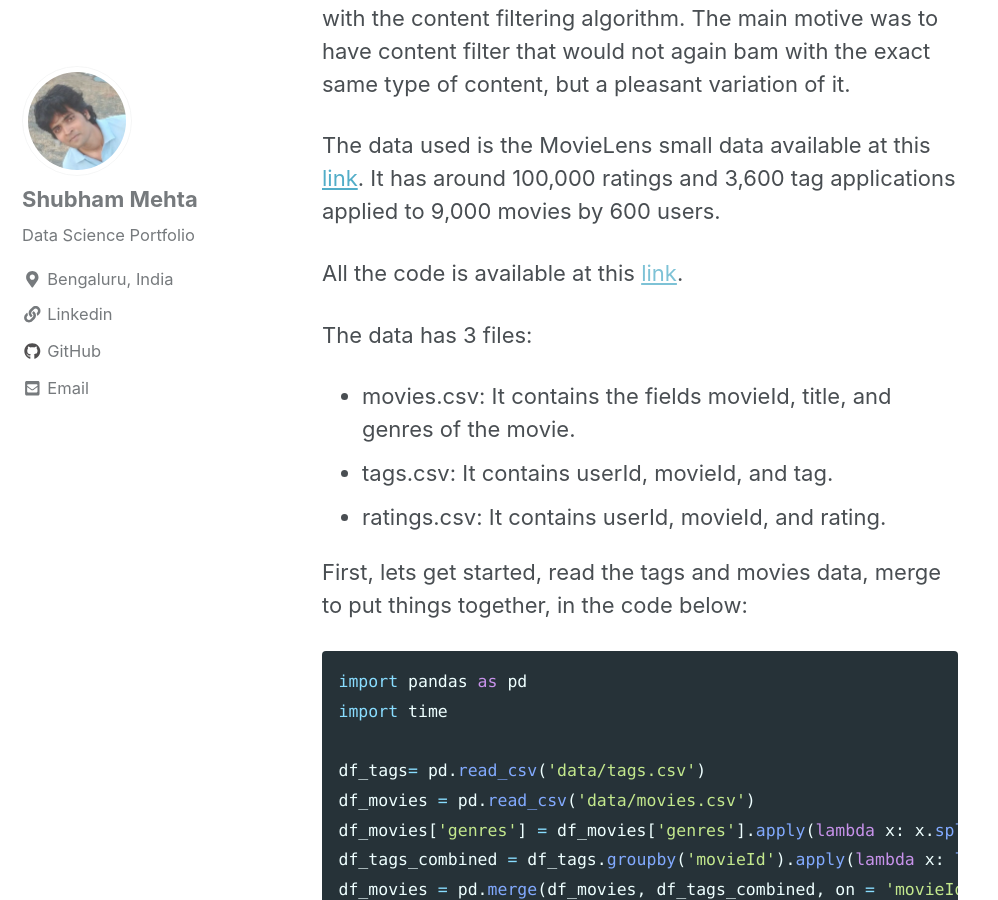
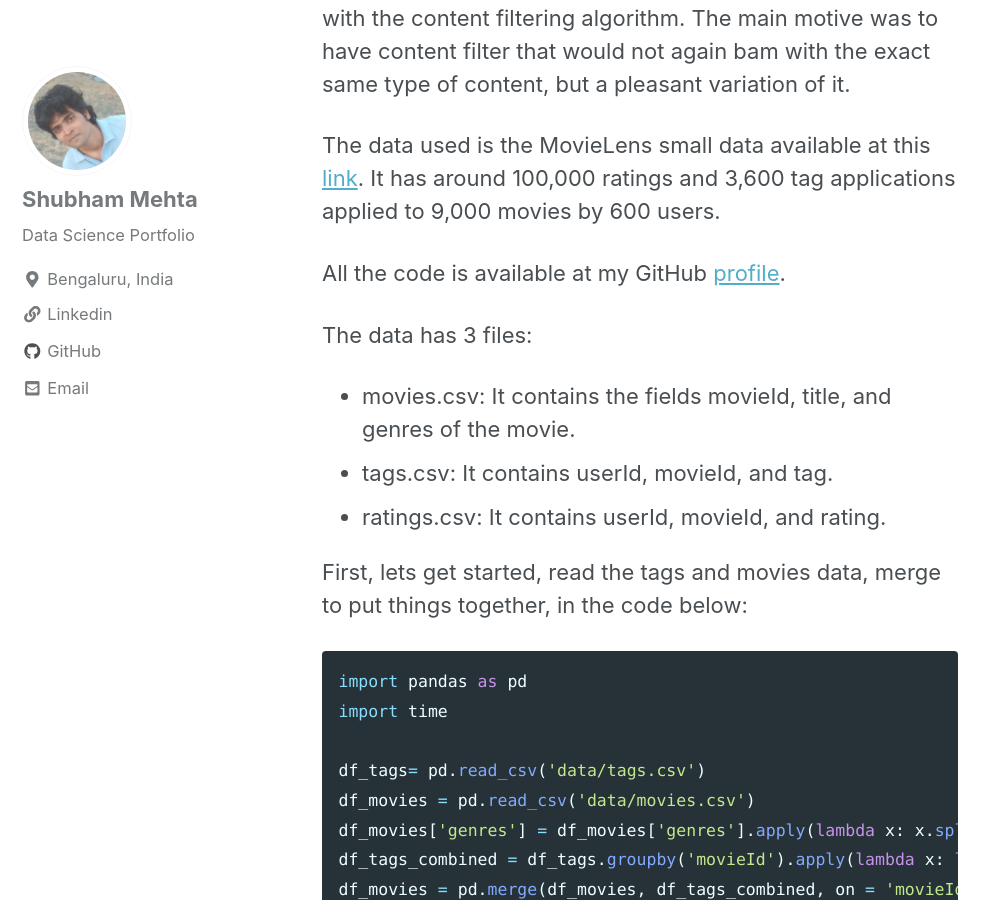
Before and after one commit to shubhambmehta/shubhambmehta.github.io, a Jekyll site: the page built from _posts/2018-10-06-moodvarietyreco.md, in a window 1280 px wide and 900 px high, scrolled down 999 px. Shown: the whole window, without its empty margins (0-998 px from the left). Built offline with Jekyll 4.4.1, drawn with Linux system fonts in a browser that asks for light colours; nearby versions of some CDN libraries.

Commit message:
Update 2018-10-06-moodvarietyreco.md

```diff
--- a/_posts/2018-10-06-moodvarietyreco.md
+++ b/_posts/2018-10-06-moodvarietyreco.md
@@ -15,7 +15,7 @@ The system is a hybrid one with first content filtering, and then collaborative
 
 The data used is the MovieLens small data available at this [link](https://grouplens.org/datasets/movielens/). It has around  100,000 ratings and 3,600 tag applications applied to 9,000 movies by 600 users.
 
-All the code is available at this [link]().
+All the code is available at my GitHub [profile](https://github.com/shubhambmehta/moodvarietyrecosys).
 
 The data has 3 files:
 - movies.csv: It contains the fields movieId, title, and genres of the movie.
```
